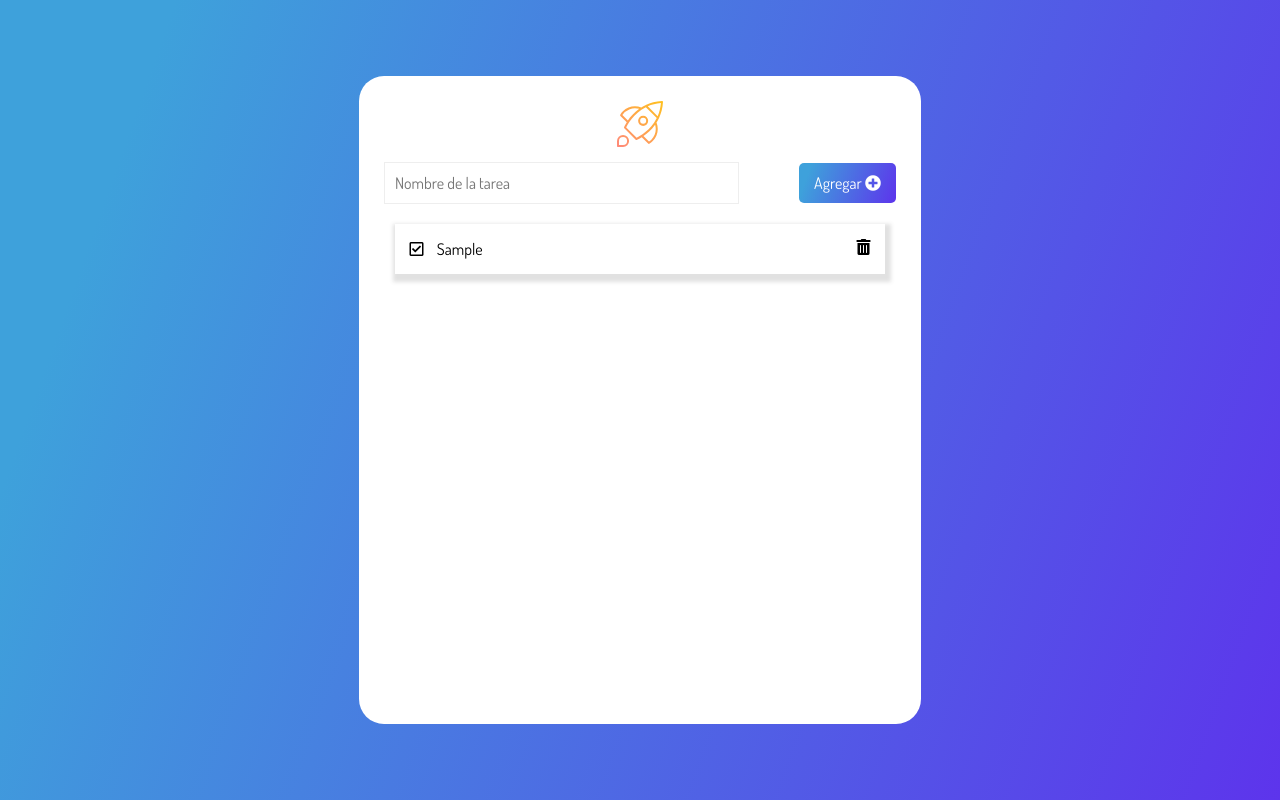
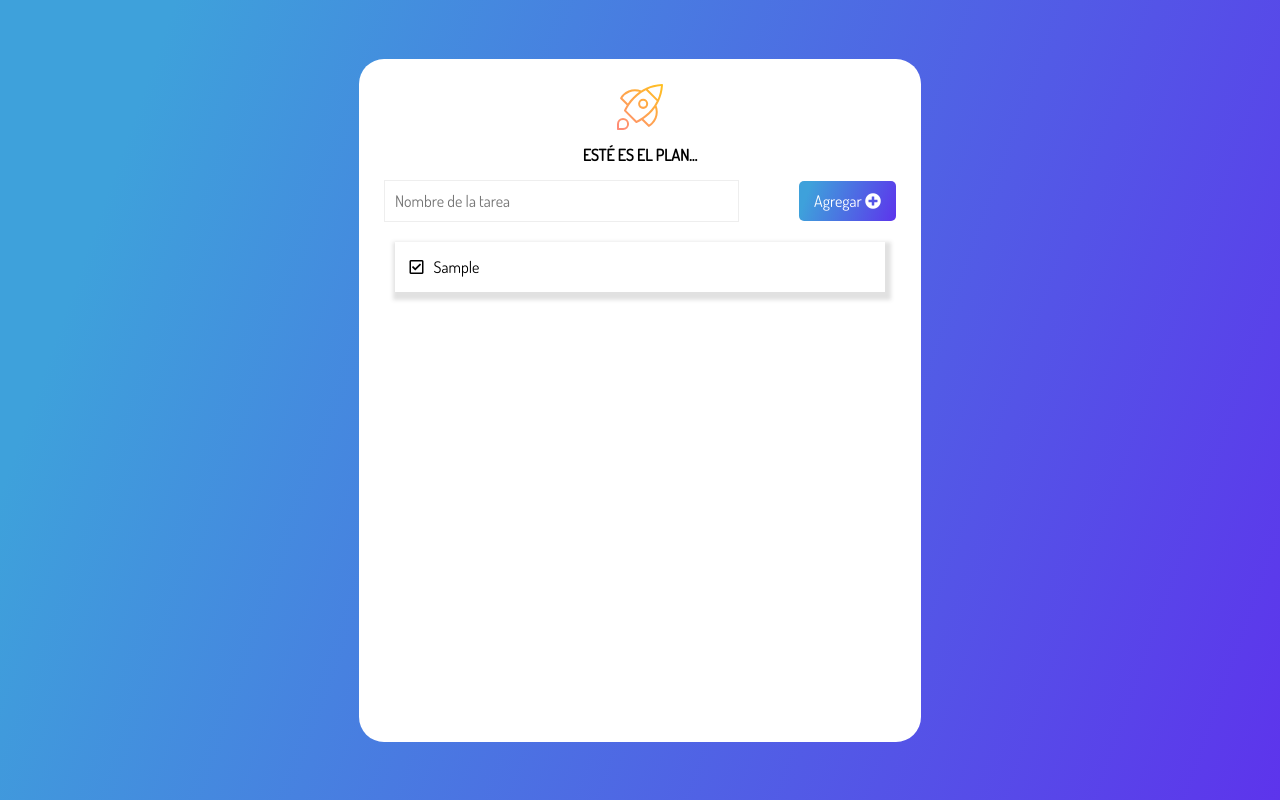
Before and after one commit to kleacor25/arquitectura-dom, a plain HTML site: page index.html in a window 1280 px wide. Both pictures are taken after typing "Sample" into the empty fields and a click on the button "Agregar". Drawn offline with Linux system fonts and the light colour scheme.

Commit message:
clase 04 completada

```diff
--- a/index.html
+++ b/index.html
@@ -22,8 +22,14 @@
   <body>
 
     <main>
-      <div class="mainCard">
-        <div class="title"><img src="./assets/rocket.svg" /></div>
+      <div class="mainCard"><div class="title">
+                           <img src="./assets/rocket.svg" />
+                  </div>
+
+                  <div class="title__plan">
+                    <h1>ESTÉ ES EL PLAN...</h1>
+                  </div>
+
         <div>
           <form action="">
             <input
--- a/script.js
+++ b/script.js
@@ -1,4 +1,6 @@
-//para utilizar escuhador de eventos, necesitamos: el tipo de evento, elemento que recibirá este evento y la accion que pasará cuando el evento sea disparado (formulario)
+(()=>{
+
+//para utilizar escuChador de eventos, necesitamos: el tipo de evento, elemento que recibirá este evento y la accion que pasará cuando el evento sea disparado (formulario)
 
 const btn = document.querySelector("[data-form-btn]");
 
@@ -7,39 +9,61 @@ const createTask = (evento)=>{
       evento.preventDefault();
      const input = document.querySelector('[data-form-input]');
       const value =  input.value;
-      input.value ="";
-
-      //creando elemento li para agregar las tareas
-     const task = document.createElement("li");
+      const list = document.querySelector("[data-list]");
+     const task = document.createElement("li");      //creando elemento li para agregar las tareas
 
      //agregando la clase de forma dinamica para conservar el estilo
      task.classList.add('card');
+     input.value ="";
+
+
+
+     const taskContent = document.createElement("div");
+
+     const titleTask = document.createElement("span");
+
+     titleTask.classList.add('task');
+     titleTask.innerText =value;
 
      //objeto padre
-     const list = document.querySelector("[data-list]");
+    taskContent.appendChild(checkComplete());
 
-     const content = ` <div>
-     <i class="far fa-check-square icon"></i>
-     <span class="task">${value}</span>
-   </div>
+    taskContent.appendChild(titleTask); //agregando elemento hijo
+
+    const content = `
    <i class="fas fa-trash-alt trashIcon icon"></i>`; //usando templeate strings para actualizar la cardlist pos0
 
    //agregando elemento
-   task.innerHTML = content; //asignamos el cod. html
+   //task.innerHTML = content; //asignamos el cod. html
+     task.appendChild(taskContent);
 
    //agregando elemento hijo
    list.appendChild(task);
-     console.log(content);
+
 }
-console.log(btn);
 
 
 //creacion de elementos listener -escucha
  btn.addEventListener('click', createTask );
 
     /*envio de datos del objeto-evento
-    evento.preventDefault();
+    evento.preventDefault();*/
 
-    const input = document.querySelector('[data-form-input]');   //elemento del contenido
 
-    console.log(input.value); //propiedad .value reconocer lo que contiene*/
+    const checkComplete =()=>{
+        const i = document.createElement("i");
+        i.classList.add("far","fa-check-square", "icon");
+        i.addEventListener('click', completeTask);
+        return i;
+    }
+
+
+    //dinamicamente utilizamos toggle para validar si la clase, existe o no.
+    const completeTask = (event)=>{
+        const element = event.target;
+        element.classList.toggle("fas");
+        element.classList.toggle('completeIcon');
+        element.classList.toggle("far");
+
+    };
+})();
--- a/styles.css
+++ b/styles.css
@@ -33,13 +33,15 @@ form {
   padding: 25px;
 }
 
-.title {
+.title, .title__plan{
   font-family: 'Dosis', sans-serif;
   display: flex;
   justify-content: center;
   align-content: center;
   margin-bottom: 15px;
 }
+
+
 
 .inputForm {
   border: none;
```
Also changed, not shown: notes.txt (added).
